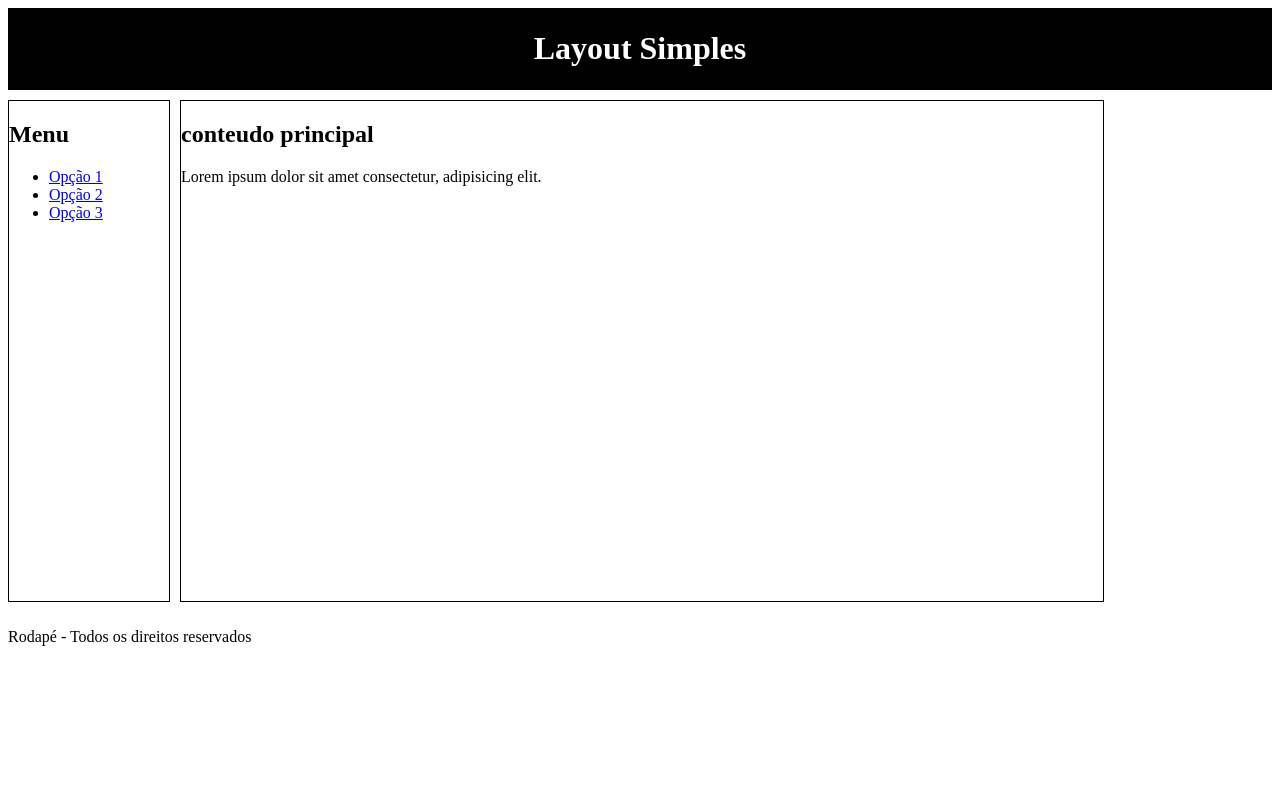
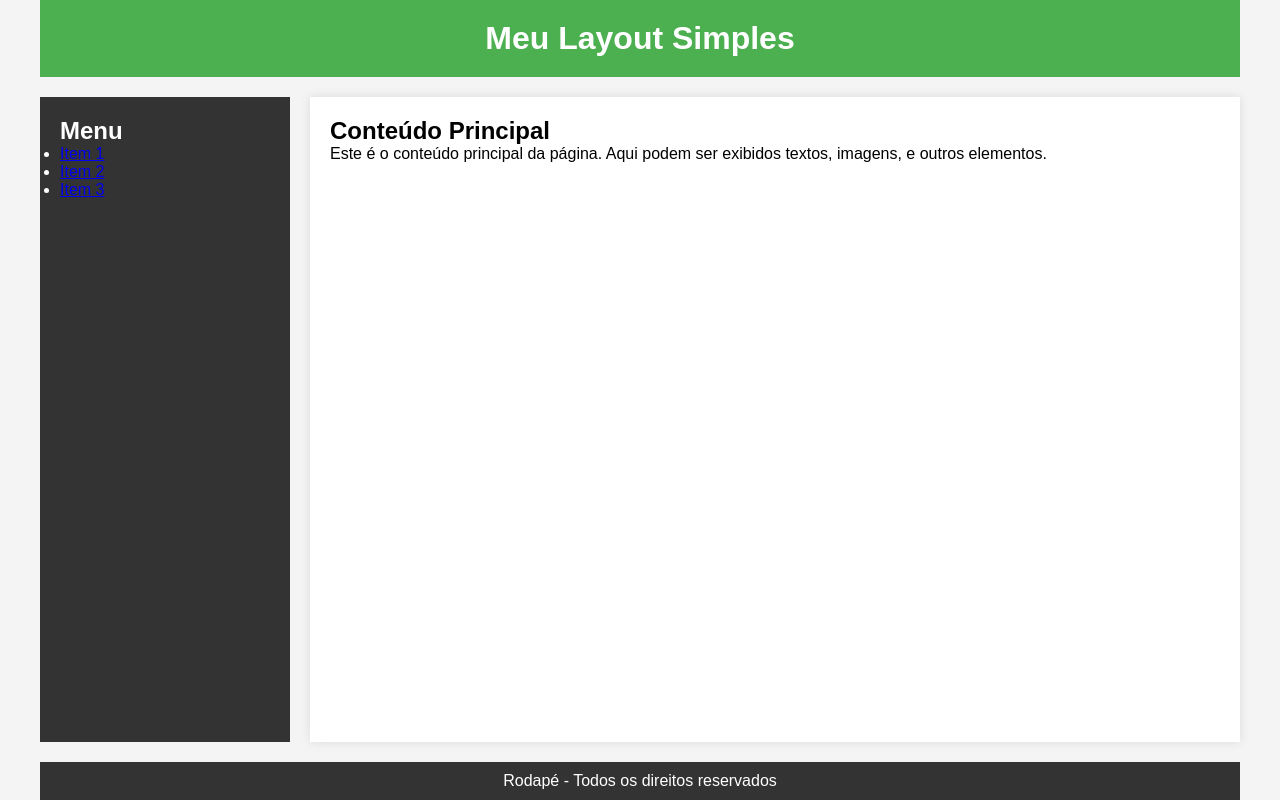
Before and after one commit to noedius/91133-catriel, a PHP site: page / in a window 1280 px wide. Run offline with PHP 8.4, Linux system fonts and the light colour scheme.

Commit message:
aula????

```diff
--- a/layout/index.html
+++ b/layout/index.html
@@ -1,45 +1,32 @@
 <!DOCTYPE html>
-<html lang="en">
+<html lang="pt">
 <head>
     <meta charset="UTF-8">
     <meta name="viewport" content="width=device-width, initial-scale=1.0">
-    <title>Document</title>
+    <title>Layout Simples com Divs</title>
     <link rel="stylesheet" href="style.css">
 </head>
-<header>
-    <h1> Layout Simples</h1>
-</header>
-
 <body>
-
-    <div class ="main">
-        <aside class = "sidebar">
-            <h2>Menu</h2>
-
+    <div class="container">
+        <header class="header">
+            <h1>Meu Layout Simples</h1>
+        </header>
+        <div class="main">
+            <aside class="sidebar">
+                <h2>Menu</h2>
                 <ul>
-                    <li><a href="item">Opção 1</a></li>
-                    <li><a href="item">Opção 2</a></li>
-                    <li><a href="item">Opção 3</a></li>
+                    <li><a href="#">Item 1</a></li>
+                    <li><a href="#">Item 2</a></li>
+                    <li><a href="#">Item 3</a></li>
                 </ul>
             </aside>
+            <section class="content">
+                <h2>Conteúdo Principal</h2>
+                <p>Este é o conteúdo principal da página. Aqui podem ser exibidos textos, imagens, e outros elementos.</p>
+            </section>
+        </div>
+        <footer class="footer">
+            <p>Rodapé - Todos os direitos reservados</p></footer>
 
-
-
-            <main class="principal">
-                <h2>conteudo principal</h2>
-                    <p>Lorem ipsum dolor sit amet consectetur, adipisicing elit.</p>
-            </maine>
-    </div>
-
-
-
-
- <footer class="footer">
-    <p>Rodapé - Todos os direitos reservados</p>
-
- </footer>
-
-
-
-</body>
-</html>
+            </body>
+        </html>
--- a/layout/style.css
+++ b/layout/style.css
@@ -1,37 +1,69 @@
-
-header{
-    display: flex;
-    border: #000 solid 1px;
-    justify-content:center ;
-    background-color: #000;
-
+/* Resetando margens e padding */
+* {
+    margin: 0;
+    padding: 0;
+    box-sizing: border-box;
 }
 
-h1{
-    color: white;
+/* Definindo o layout da página */
+body {
+    font-family: Arial, sans-serif;
+    background-color: #f4f4f4;
+    display: flex;
+    justify-content: center;
+    align-items: center;
+    height: 100vh;
+    margin: 0;
 }
 
-
-.main{
+/* Contêiner principal */
+.container {
+    width: 100%;
+    max-width: 1200px;
+    margin: 20px;
     display: flex;
-
-
-
+    flex-direction: column;
+    height: 100%;
 }
 
-.principal{
-    justify-content: center;
-    border: #000 solid 1px;
-    margin: 10px;
-    height: 500px;
-    width: 922px;
+/* Cabeçalho */
+.header {
+    background-color: #4CAF50;
+    color: white;
+    padding: 20px;
+    text-align: center;
 }
 
+/* Layout da parte principal da página */
+.main {
+    display: flex;
+    flex: 1;
+    margin: 20px 0;
+}
 
-.sidebar{
-    margin-top: 10px;
-    border: #000 solid 1px;
-    height: 500px;
-    width: 160px;
+/* Barra lateral */
+.sidebar {
+    background-color: #333;
+    color: white;
+    width: 250px;
+    padding: 20px;
+    position: relative;
+}
 
+/* Conteúdo principal */
+.content {
+    background-color: white;
+    flex: 1;
+    padding: 20px;
+    margin-left: 20px;
+    box-shadow: 0 0 10px rgba(0, 0, 0, 0.1);
 }
+
+/* Rodapé */
+.footer {
+    background-color: #333;
+    color: white;
+    padding: 10px;
+    text-align: center;
+    position: relative;
+}
```
Also changed, not shown: pagina/index.html (added, +73 -0 lines), pagina/style.css (added, +137 -0 lines).
